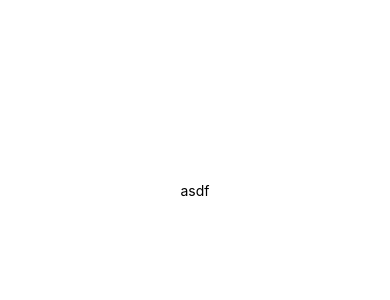
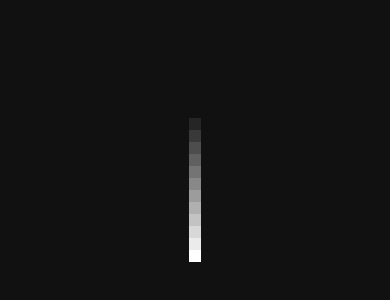
Before and after one commit to Real-Musafir/reanimated2-ClockLoader, a React Native app: screen / in a window 390 px wide. Shown: the part 232-532 px from the top of the page. Built offline with nearby package versions, Linux system fonts and the light colour scheme.

Commit message:
create 12 square

```diff
--- a/App.js
+++ b/App.js
@@ -1,10 +1,23 @@
 import { StatusBar } from "expo-status-bar";
 import { StyleSheet, Text, View } from "react-native";
-
+import { N, SQUARE_SIZE } from "./constants";
 export default function App() {
   return (
     <View style={styles.container}>
-      <Text>asdf</Text>
+      <StatusBar style="inverted" />
+      {new Array(12).fill(0).map((_, index) => {
+        return (
+          <View
+            key={index}
+            style={{
+              height: SQUARE_SIZE,
+              aspectRatio: 1,
+              backgroundColor: "white",
+              opacity: (index + 1) / N,
+            }}
+          />
+        );
+      })}
     </View>
   );
 }
@@ -12,7 +25,7 @@ export default function App() {
 const styles = StyleSheet.create({
   container: {
     flex: 1,
-    backgroundColor: "#fff",
+    backgroundColor: "#111",
     alignItems: "center",
     justifyContent: "center",
   },
--- /dev/null
+++ b/constants.js
@@ -0,0 +1,2 @@
+export const N = 12;
+export const SQUARE_SIZE = 12;
```
